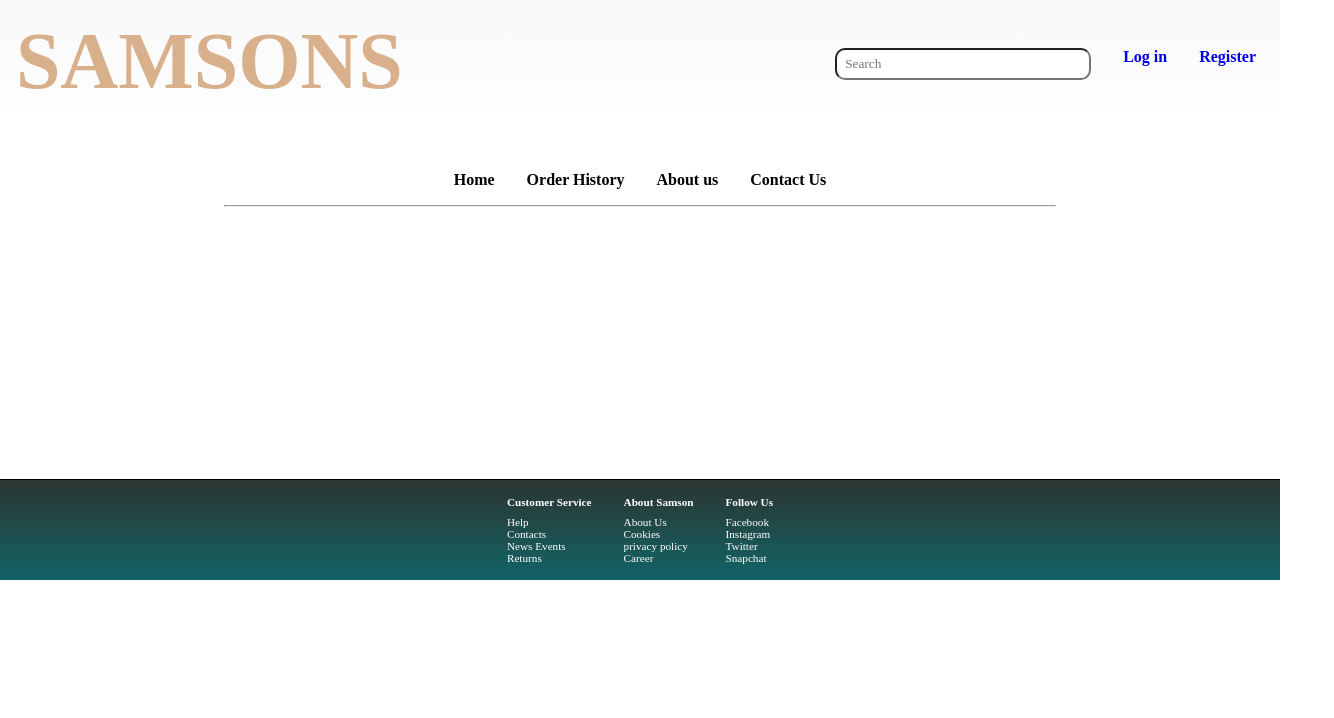
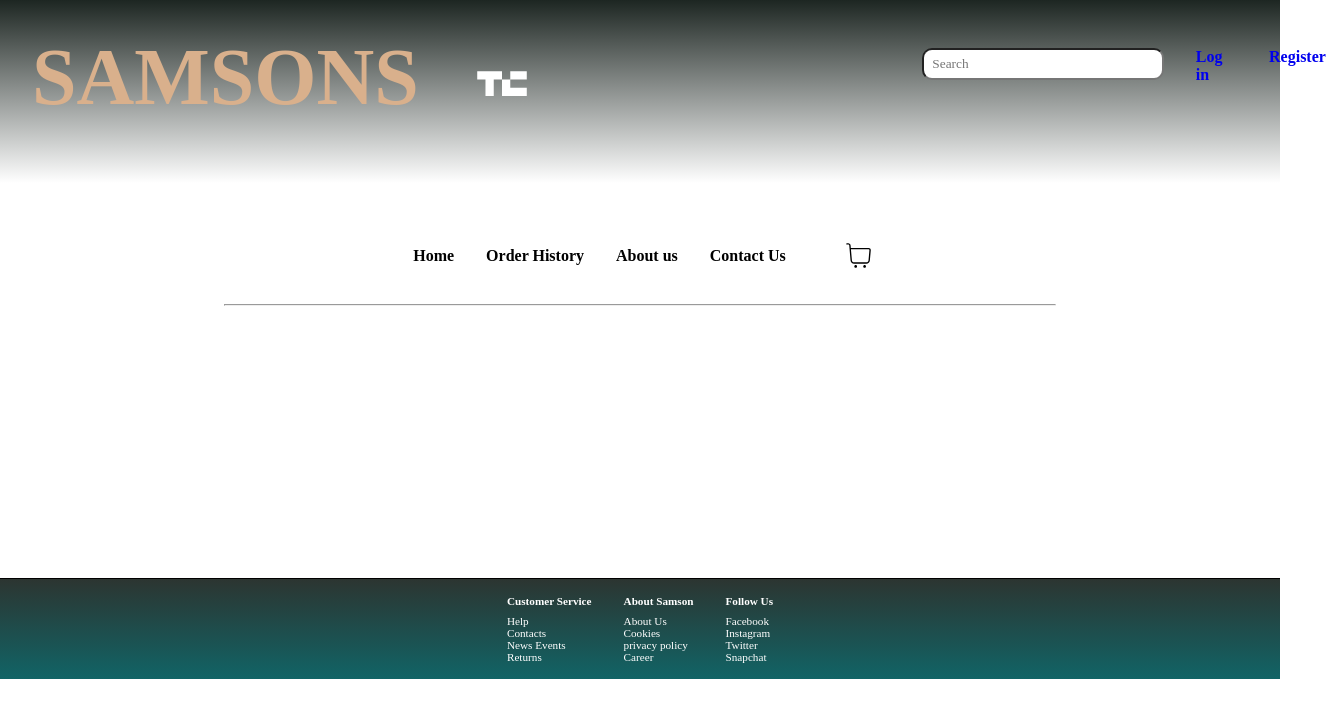
Before and after one commit to JanineEsc/JS2-projekt, a React (Vite) app: page /auth in a window 1280 px wide. Shown: the top 718 px of the page, 1334 px wide, since content can reach past the window. Built offline with nearby package versions, Linux system fonts and the light colour scheme.

Commit message:
adds icons, adds feedback on contactform

```diff
--- a/package.json
+++ b/package.json
@@ -14,6 +14,7 @@
     "formik": "^2.4.5",
     "react": "^18.2.0",
     "react-dom": "^18.2.0",
+    "react-icons": "^5.0.1",
     "react-router-dom": "^6.21.3",
     "yup": "^1.3.3"
   },
--- a/src/components/ContactForm.jsx
+++ b/src/components/ContactForm.jsx
@@ -1,8 +1,11 @@
 import { useFormik } from 'formik'
 import { RegisterFormSchema } from '../lib/Schemas'
+import { useState } from 'react'
 
 
-const ContactForm = ({ className, errormsg, }) => {
+const ContactForm = () => {
+
+  const [formSubmit, setFormSubmit] = useState(null)
 
   const form = useFormik({
     initialValues: {
@@ -11,12 +14,30 @@
       message: '',
     },
     validationSchema: RegisterFormSchema,
-    onSubmit: (values) => {
+    onSubmit: async (values) => {
       console.log(values)
+
+      const res = await fetch ('https://js2-ecommerce-api.vercel.app/api/messages', {
+        method: 'POST',
+        headers: {
+          'Content-type': 'application/json'
+        },
+        body: JSON.stringify(values)
+      });
+
+      if(!res.ok) {
+        throw new Error(`${res.status}`)
+      }
+      else {
+        const data = await res.json()
+        setFormSubmit(data);
+      }
     }
   })
 
-  console.log(form)
+
+
+
 
 
 
@@ -25,16 +46,16 @@
     <form onSubmit={form.handleSubmit} noValidate className="contact-container">
       <div className="contact-card">
       <h1> Contact Us </h1>
-        <label id="fname" htmlFor="text"> Name</label>
-        <input id="text" value={form.values.name} onChange={form.handleChange} onBlur={form.onBlur} type="text"  placeholder="Write your name" />
+        <label id="name" htmlFor="text"> Name</label>
+        <input id="name" value={form.values.name} onChange={form.handleChange} onBlur={form.onBlur} type="text"  placeholder="Write your name" />
         {form.errors.name && form.touched.name && (
           <div className='error'>
             {form.errors.name}
             </div>
         )}
 
-        <label id="email" htmlFor="text"> Email</label>
-        <input id="text" value={form.values.email} onChange={form.handleChange} onBlur={form.onBlur} type="text" placeholder="Write your email" />
+        <label id="email" htmlFor="email"> Email</label>
+        <input id="email" value={form.values.email} onChange={form.handleChange} onBlur={form.onBlur} type="email" placeholder="Write your email" />
         {form.errors.email && form.touched.email && (
           <div className='error'>
             {form.errors.email}
@@ -42,12 +63,17 @@
         )}
 
         <label id="message" htmlFor="text"> Message </label>
-        <textarea id="subject" value={form.values.message} onChange={form.handleChange} onBlur={form.onBlur} type="text" name="subject" placeholder=""></textarea>
+        <textarea id="message" value={form.values.message} onChange={form.handleChange} onBlur={form.onBlur} type="text" placeholder=""></textarea>
         {form.errors.message && form.touched.message && (
           <div className='error'>
             {form.errors.message}
             </div>
         )}
+        {
+          formSubmit && (
+            <div> {formSubmit.message + "!"} </div>
+          )
+        }
       <button type="submit" className="contact-btn"> Send </button>
       </div>
 
--- a/src/components/Header.jsx
+++ b/src/components/Header.jsx
@@ -1,9 +1,13 @@
 import { Link } from "react-router-dom"
+import { DiTechcrunch } from "react-icons/di"
 
 export default function Header() {
     return (
       <div className="header-container">
           <h1> SAMSONS </h1>
+          <div className="icon-tech">
+            <DiTechcrunch  />
+          </div>
           <div className="search-container">
             <ul>
               <input className="search-form" type="search" placeholder="Search" />
--- a/src/components/Navbar.jsx
+++ b/src/components/Navbar.jsx
@@ -1,4 +1,5 @@
 import { Link, NavLink } from 'react-router-dom'
+import { CiShoppingCart } from "react-icons/ci";
 
 const Navbar = () => {
   return (
@@ -10,6 +11,10 @@
          <li><NavLink to='/about'> About us  </NavLink></li>
          <li><NavLink to='/contact'> Contact Us </NavLink></li>
        </ul>
+       <div className='shop-cart'>
+       <CiShoppingCart />
+
+       </div>
      </div>
      <hr />
    </div>
--- a/src/index.css
+++ b/src/index.css
@@ -10,14 +10,23 @@
 .header-container {
     /* border: 2px solid black; */
     display: flex;
-    justify-content: space-between;
     padding: 1rem;
-    background: linear-gradient(#f8f8f8, #ffffff)
+    background: linear-gradient(#1d2622, #ffffff)
 }
 .header-container h1 {
     /* border: 2px solid red; */
     font-size: 5rem;
     color:#d9b08c;
+    padding: 1rem;
+}
+.icon-tech {
+    /* border: 2px solid red; */
+    padding: 2rem;
+    font-size: 70px;
+    color:white;
+}
+.search-container {
+    margin-left: 27vw;
 }
 .search-container ul {
     /* border: 2px solid green; */
@@ -31,6 +40,7 @@
     list-style: none;
     font-size: 1,5rem;
     font-weight: bold;
+
 
 }
 
@@ -65,7 +75,7 @@
 .nav-card ul  {
     display: flex;
     list-style: none;
-    padding: 1rem;
+    padding: 2rem;
     gap: 2rem;
     font-weight: bold;
 
@@ -78,10 +88,10 @@
 a:visited  {
     color: black;
 }
-/* -------------------- Main ------------------- */
-.main-container {
-    border: 2px solid black;
-
+.shop-cart {
+    padding: 1.5rem;
+    font-size: 33px;
+    cursor: pointer;
 }
 
 
@@ -282,15 +292,18 @@
     }
 
 }
-.info-product  {
+.info-product p {
     /* border: 2px solid red; */
     padding: .5rem;
 
 
-   & p, .add-btn {
-        padding: .5rem;
+}
+.add-btn {
+    background: linear-gradient(to right, #d9b08c,#8c4507);
+    padding: .5rem;
+    width: 10vw;
+    border-radius: 5px;
 
-    }
 }
 /* -------------------------Product Details ------------------------------ */
 .details-container {
--- a/src/lib/Schemas.js
+++ b/src/lib/Schemas.js
@@ -7,7 +7,7 @@
 
   email: Yup.string()
   .required('Please enter a valid email adress')
-  .min('Please enter a valid email adress'),
+  .email('Please enter a valid email adress'),
 
   message: Yup.string()
   .required('Please write something in your message!')
```
Also changed, not shown: 1 other file (tests, documents, lock files or other folders).
